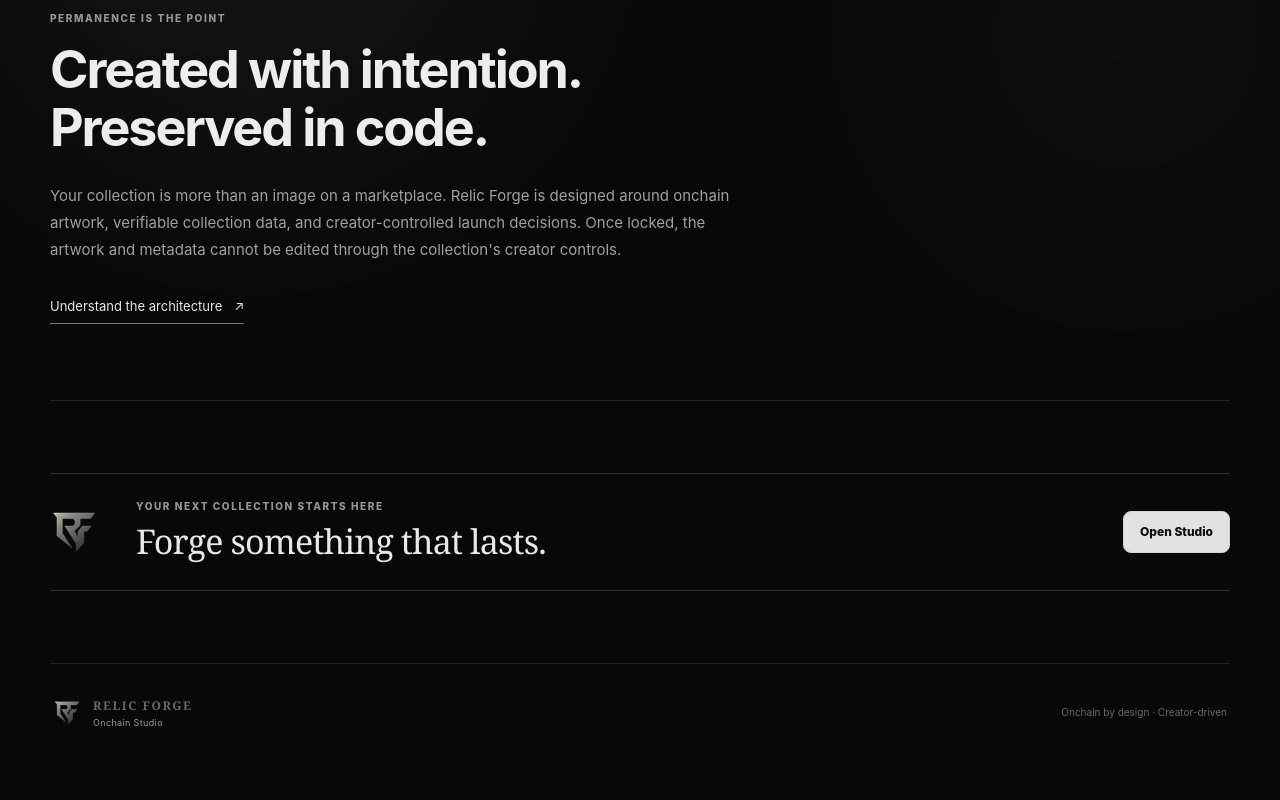
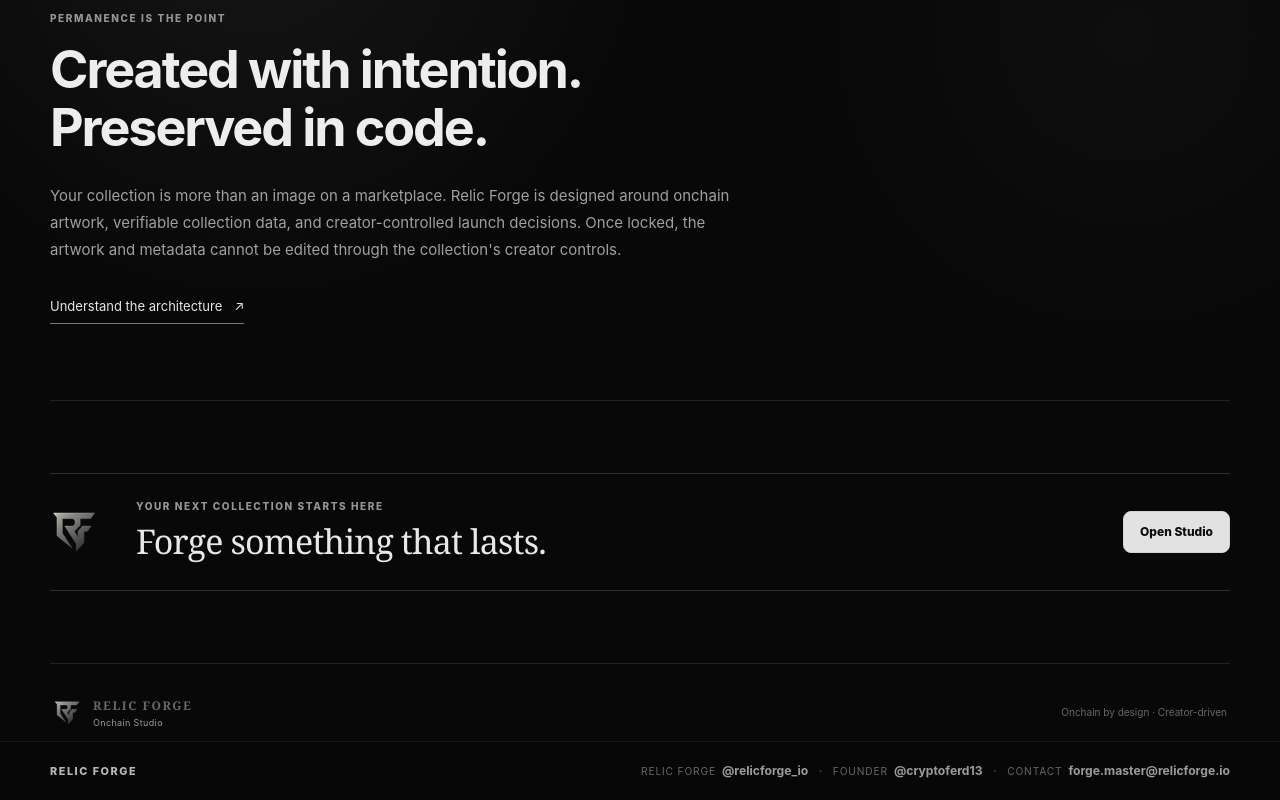
Before and after one commit to cryptoferd/relicforge, a plain HTML site: page index.html in a window 1280 px wide. Shown: the part 2429-3229 px from the top of the page. Before the commit the page ends 3170 px from the top, so only its background shows below. Drawn offline with Linux system fonts and the light colour scheme; no server answers.

Commit message:
Add site-wide social and contact footer

```diff
--- a/index.html
+++ b/index.html
@@ -29,6 +29,7 @@
   <link rel="stylesheet" href="./rc47d.css?v=rc4.7d"/>
   <link rel="stylesheet" href="./relicforge-product.css?v=r26-p2a1"/>
   <link rel="stylesheet" href="./relicforge-runtime-banner.css?v=founder-ops-r1"/>
+  <link rel="stylesheet" href="./relicforge-contact-footer.css?v=contact-footer-r1" />
 </head>
 <body class="site-page-body">
   <header class="site-nav">
@@ -124,5 +125,6 @@
   <script src="./relicforge-language.js?v=ux2"></script>
   <script src="./relicforge-product-ui.js?v=r26-p2a1"></script>
   <script src="./relicforge-runtime-banner.js?v=founder-ops-r1" defer></script>
+  <script src="./relicforge-contact-footer.js?v=contact-footer-r1" defer></script>
 </body>
 </html>
--- /dev/null
+++ b/relicforge-contact-footer.css
@@ -0,0 +1,76 @@
+.rf-contact-footer{
+  width:100%;
+  box-sizing:border-box;
+  border-top:1px solid rgba(255,255,255,.08);
+  background:#070707;
+  color:#8f8f8f;
+  font-family:inherit;
+}
+.rf-contact-footer-inner{
+  width:min(1180px,calc(100% - 32px));
+  margin:0 auto;
+  min-height:58px;
+  display:flex;
+  align-items:center;
+  justify-content:space-between;
+  gap:18px;
+  padding:12px 0;
+  box-sizing:border-box;
+}
+.rf-contact-footer-mark{
+  flex:0 0 auto;
+  color:#b8b8b8;
+  font-size:.68rem;
+  font-weight:800;
+  letter-spacing:.14em;
+}
+.rf-contact-footer-links{
+  display:flex;
+  align-items:center;
+  justify-content:flex-end;
+  flex-wrap:wrap;
+  gap:10px;
+  min-width:0;
+}
+.rf-contact-footer-links a{
+  display:inline-flex;
+  align-items:baseline;
+  gap:6px;
+  color:#9b9b9b;
+  text-decoration:none;
+  font-size:.76rem;
+  transition:color .16s ease;
+  min-width:0;
+}
+.rf-contact-footer-links a:hover,
+.rf-contact-footer-links a:focus-visible{color:#ee9922}
+.rf-contact-footer-label{
+  color:#666;
+  font-size:.64rem;
+  letter-spacing:.08em;
+  text-transform:uppercase;
+}
+.rf-contact-footer-links strong{
+  color:inherit;
+  font-size:inherit;
+  font-weight:700;
+  overflow-wrap:anywhere;
+}
+.rf-contact-footer-separator{color:#393939;user-select:none}
+@media(max-width:720px){
+  .rf-contact-footer-inner{
+    align-items:flex-start;
+    flex-direction:column;
+    gap:9px;
+    padding:15px 0 17px;
+  }
+  .rf-contact-footer-links{justify-content:flex-start;gap:8px 10px}
+}
+@media(max-width:480px){
+  .rf-contact-footer-links{
+    align-items:flex-start;
+    flex-direction:column;
+    gap:7px;
+  }
+  .rf-contact-footer-separator{display:none}
+}
--- /dev/null
+++ b/relicforge-contact-footer.js
@@ -0,0 +1,86 @@
+(() => {
+  'use strict';
+
+  const LINKS = Object.freeze([
+    {
+      href: 'https://x.com/relicforge_io',
+      label: 'Relic Forge',
+      value: '@relicforge_io',
+      aria: 'Relic Forge on X, @relicforge_io'
+    },
+    {
+      href: 'https://x.com/cryptoferd13',
+      label: 'Founder',
+      value: '@cryptoferd13',
+      aria: 'Relic Forge founder on X, @cryptoferd13'
+    },
+    {
+      href: 'mailto:forge.master@relicforge.io',
+      label: 'Contact',
+      value: 'forge.master@relicforge.io',
+      aria: 'Email Relic Forge at forge.master@relicforge.io'
+    }
+  ]);
+
+  function buildFooter() {
+    const bar = document.createElement('div');
+    bar.className = 'rf-contact-footer';
+    bar.setAttribute('role', 'contentinfo');
+    bar.setAttribute('aria-label', 'Relic Forge contact links');
+
+    const inner = document.createElement('div');
+    inner.className = 'rf-contact-footer-inner';
+
+    const mark = document.createElement('span');
+    mark.className = 'rf-contact-footer-mark';
+    mark.textContent = 'RELIC FORGE';
+    inner.appendChild(mark);
+
+    const nav = document.createElement('nav');
+    nav.className = 'rf-contact-footer-links';
+    nav.setAttribute('aria-label', 'Relic Forge social and contact links');
+
+    LINKS.forEach((item, index) => {
+      const link = document.createElement('a');
+      link.href = item.href;
+      link.setAttribute('aria-label', item.aria);
+      if (item.href.startsWith('https://')) {
+        link.target = '_blank';
+        link.rel = 'noopener noreferrer';
+      }
+
+      const label = document.createElement('span');
+      label.className = 'rf-contact-footer-label';
+      label.textContent = item.label;
+
+      const value = document.createElement('strong');
+      value.textContent = item.value;
+
+      link.append(label, value);
+      nav.appendChild(link);
+
+      if (index < LINKS.length - 1) {
+        const sep = document.createElement('span');
+        sep.className = 'rf-contact-footer-separator';
+        sep.setAttribute('aria-hidden', 'true');
+        sep.textContent = '·';
+        nav.appendChild(sep);
+      }
+    });
+
+    inner.appendChild(nav);
+    bar.appendChild(inner);
+    return bar;
+  }
+
+  function install() {
+    if (document.querySelector('.rf-contact-footer')) return;
+    document.body.appendChild(buildFooter());
+  }
+
+  if (document.readyState === 'loading') {
+    document.addEventListener('DOMContentLoaded', install, { once: true });
+  } else {
+    install();
+  }
+})();
```
Also changed, not shown: collab.html (+2 -0 lines), dashboard.html (+2 -0 lines), how-to.html (+2 -0 lines), mint.html (+2 -0 lines), reliquary.html (+2 -0 lines), studio.html (+2 -0 lines), technical-breakdown.html (+2 -0 lines), upcoming.html (+2 -0 lines).
